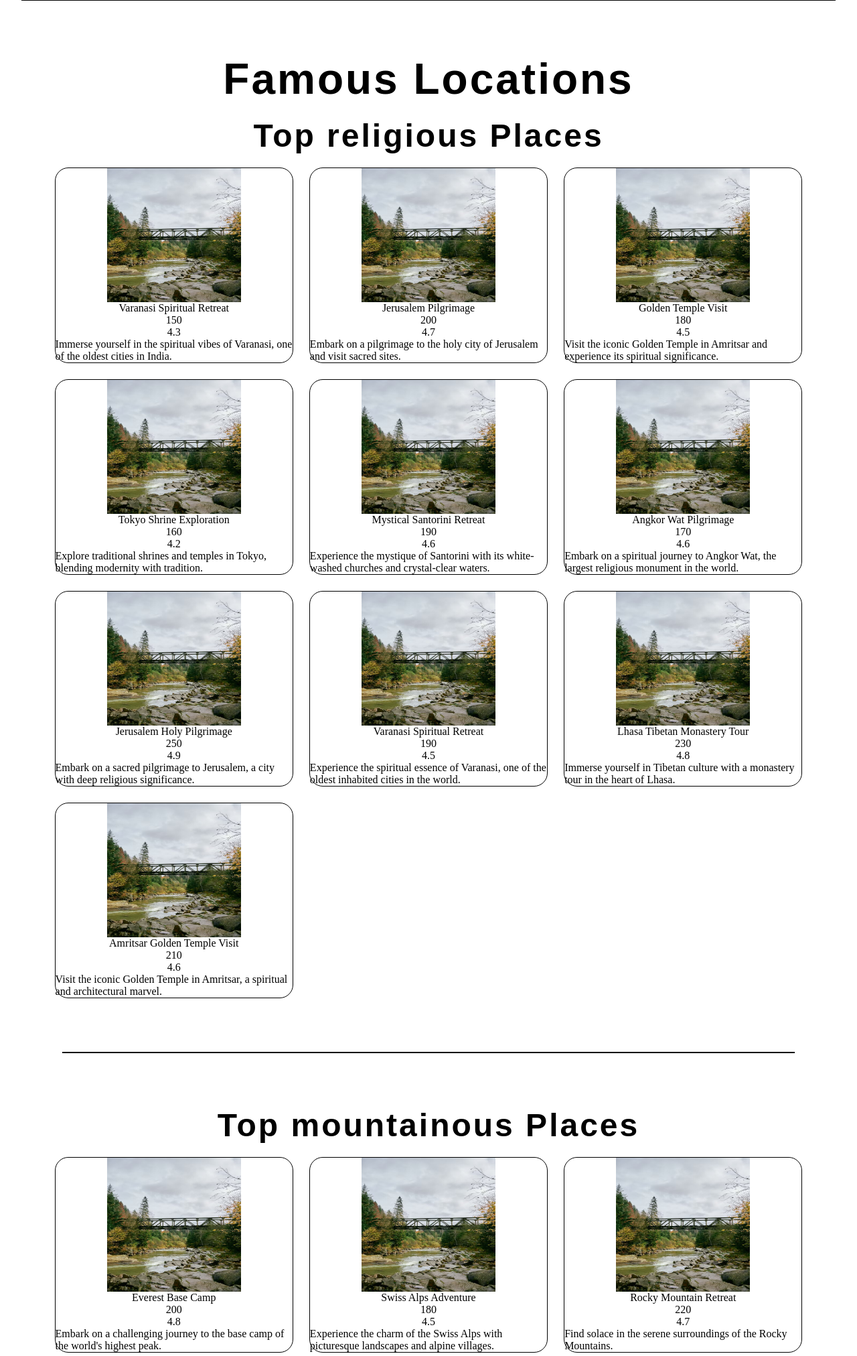
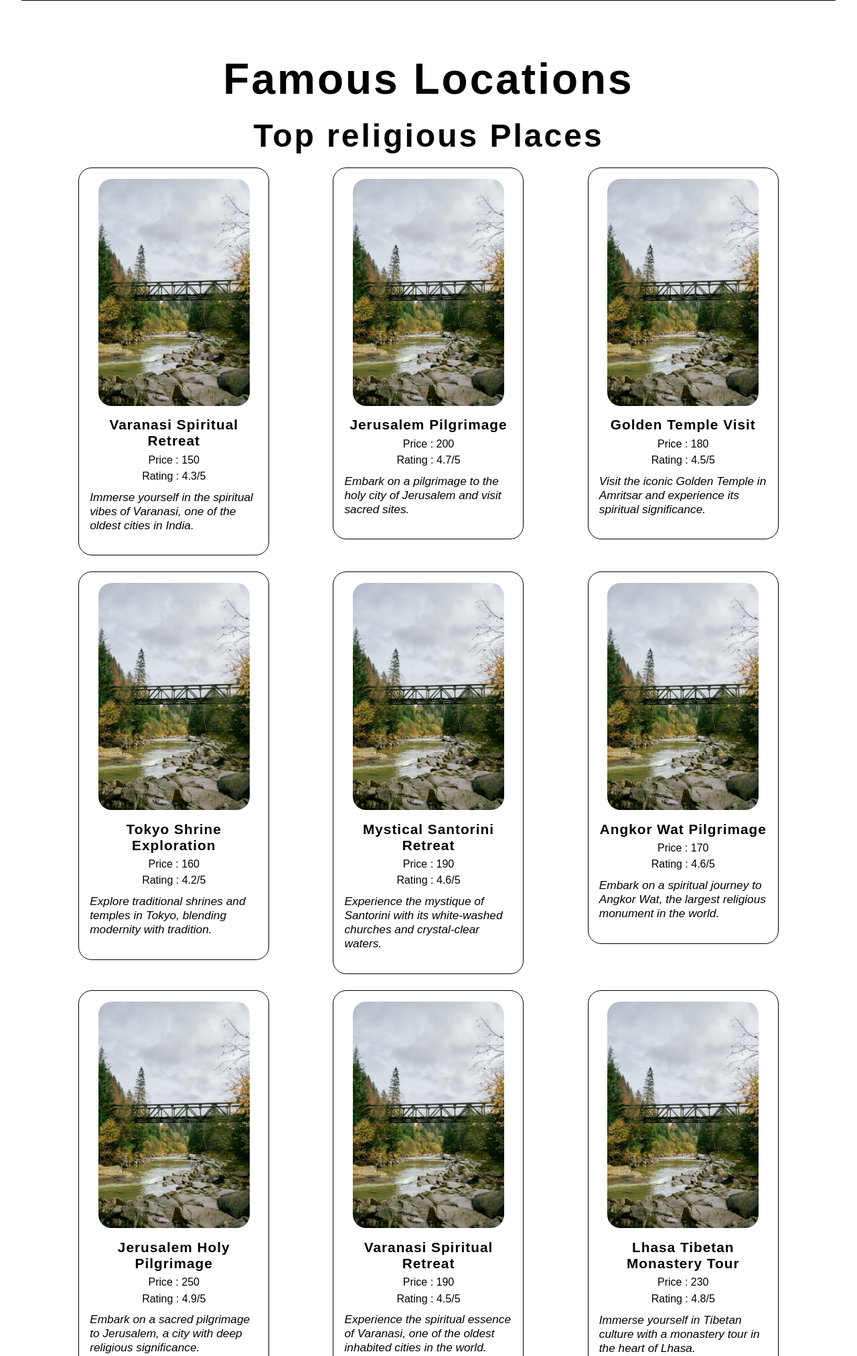
Before and after one commit to RaghavOG/Travel-FLask, a Flask app: page /home in a window 1280 px wide. Shown: the part 821-2845 px from the top of the page at 67% size. Run offline with Flask 3, Linux system fonts and the light colour scheme; some libraries are stand-ins or nearby versions; some web fonts are replaced.

Commit message:
style done for div baisc complete

```diff
--- a/static/home.css
+++ b/static/home.css
@@ -198,12 +227,62 @@ gap: 1.5em;
 margin: 0 1.1em;
 }
 
+.location-container a{
+color: #000000;
+
+}
+
 .location-div{
+    /* background-color: #edebeb; */
+    width: 80%;
+    margin: 0 auto;
     display: flex;
     align-items: center;
     justify-content: center;
     flex-direction: column;
     border: 1px solid black;
     border-radius: 20px;
+    padding: 1em;
 
 }
+
+.location-div img{
+    width: 90%;
+    height: 70%;
+    object-fit: cover;
+    border-radius: 20px;
+}
+
+.location-div> .name {
+    text-align: center;
+    font-size: 1.3em;
+    font-weight: bold;
+    font-family:  sans-serif;
+    letter-spacing: 1px;
+    margin: 0.8em 0 0.2em 0;
+}
+
+.location-div> .discription {
+    width: 100%;
+    text-align: left;
+    /* background-color: red; */
+    font-size: 1.08em;
+    font-style: italic;
+    font-family:  sans-serif;
+    margin: 0.5em 0 1em 0;
+}
+
+.location-div > .price {
+    text-align: left;
+    font-size: 1em;
+    font-family:  sans-serif;
+    margin: 0.2em 0 0.2em 0;
+}
+
+.location-div > .rating{
+    text-align: left;
+    font-size: 1em;
+    font-weight: lighter;
+    font-family:  sans-serif;
+    margin: 0.2em 0 0.2em 0;
+}
--- a/templates/home.html
+++ b/templates/home.html
@@ -15,6 +15,7 @@
 </head>
 
 <body>
+    <!-- <div class="arrow"><a href="#"><box-icon class="icon" name='up-arrow-alt'></box-icon></a></div> -->
     <nav>
         {% if current_user.is_authenticated %}
         <p>Welcome, {{ current_user.name }}!</p>
@@ -94,13 +95,13 @@
     <div class="location-container">
         {% for location in data %}
             {% if location.category == category %}
-                <div class="location-div" id="{{ location.category }}">
-                    <img src="{{ location.image }}" alt="location image" width="200" height="200" />
-                    <p>{{location.name}}</p>
-                    <p>{{location.price}}</p>
-                    <p>{{location.rating}}</p>
-                    <p>{{location.description}}</p>
-                </div>
+                <a href="#"><div class="location-div" id="{{ location.category }}">
+                    <img src="{{ location.image }}" alt="location image"  />
+                    <p class="name">{{location.name}}</p>
+                    <p class="price">Price : {{location.price}}</p>
+                    <p   class="rating">Rating : {{location.rating}}/5 </p>
+                    <p class="discription">{{location.description}}</p>
+                </div></a>
             {% endif %}
         {% endfor %}
     </div>
```
Also changed, not shown: other parts of static/home.css (+29 -0 lines).
